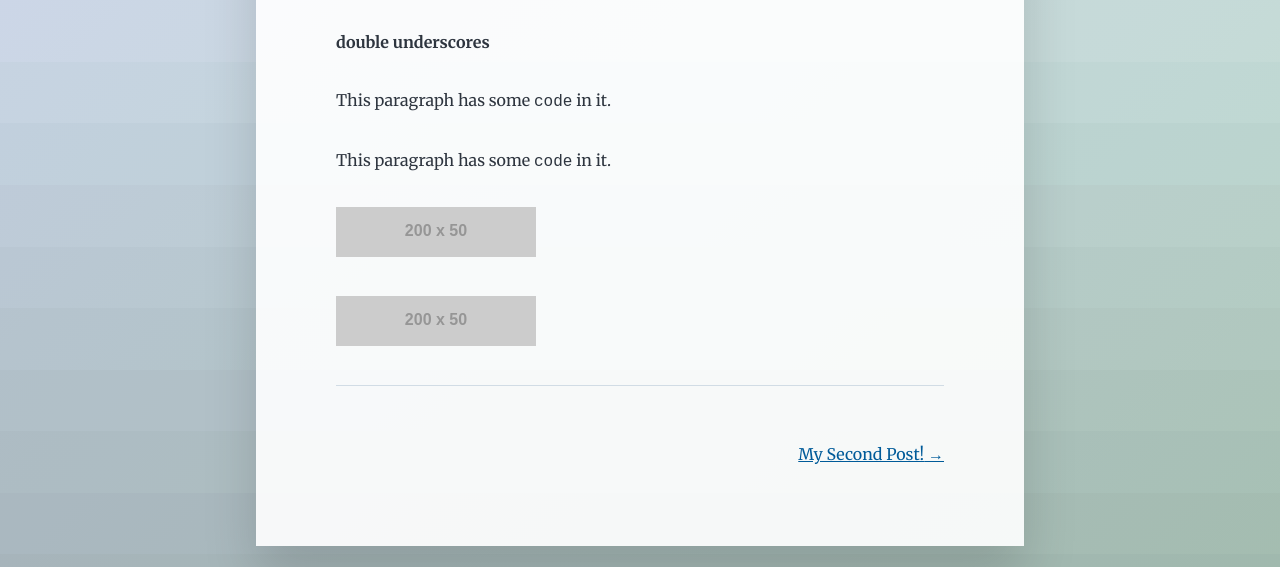
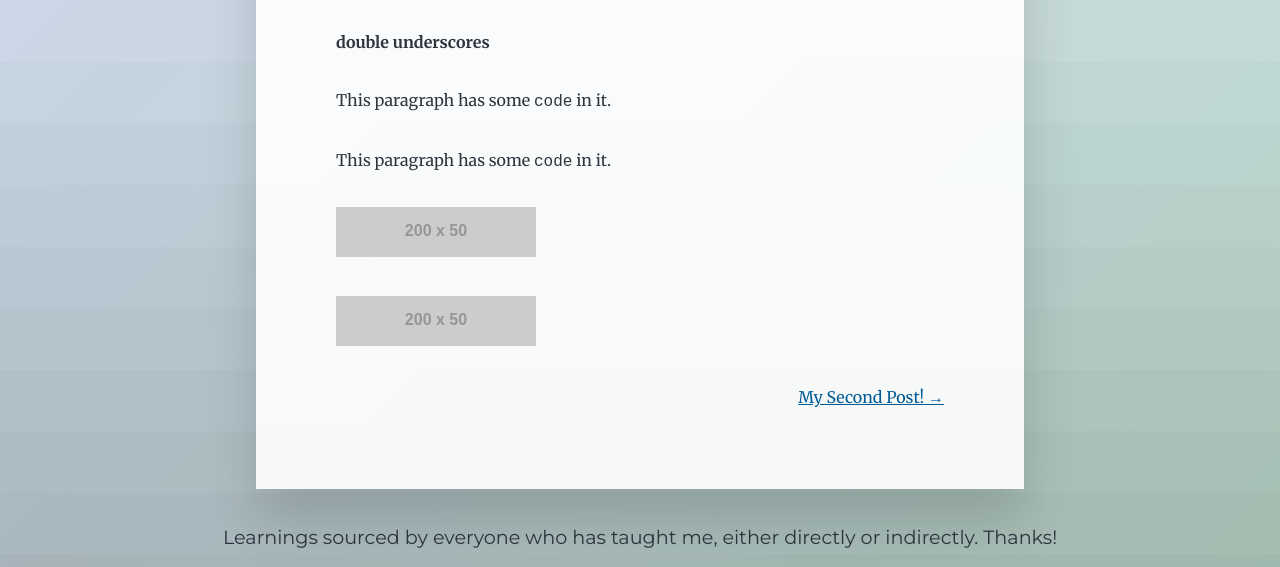
Before and after one commit to davidlamt/til, a Gatsby site: page /hello-world/ in a window 1280 px wide. Shown: the part 8215-8782 px from the top of the page. Built offline with nearby package versions, Linux system fonts and the light colour scheme; Gatsby itself is replaced by a stand-in of ours; some packages are replaced by stand-ins of ours; placeholder pictures from the web are drawn by us.

Commit message:
Remove post footer nav completely when there are no other posts to link to

```diff
--- a/src/components/Post.tsx
+++ b/src/components/Post.tsx
@@ -84,9 +84,8 @@
           </Metadata>
         </div>
         <MDXRenderer>{post.body}</MDXRenderer>
-        <hr />
-        <footer></footer>
       </article>
+      {(previous || next) && (
         <nav>
           <OtherPostsList
             style={{
@@ -113,6 +112,7 @@
             </li>
           </OtherPostsList>
         </nav>
+      )}
     </PostContainer>
   );
 };
```
Lines whose indentation alone changed are shown as unchanged.
